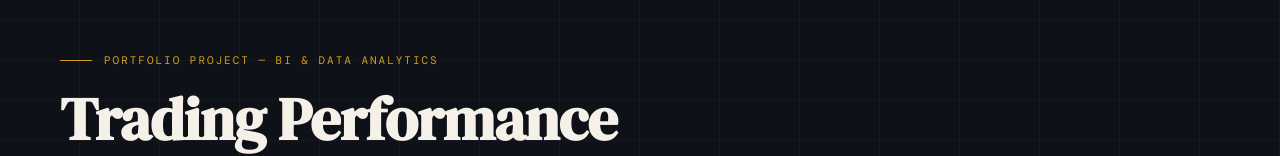
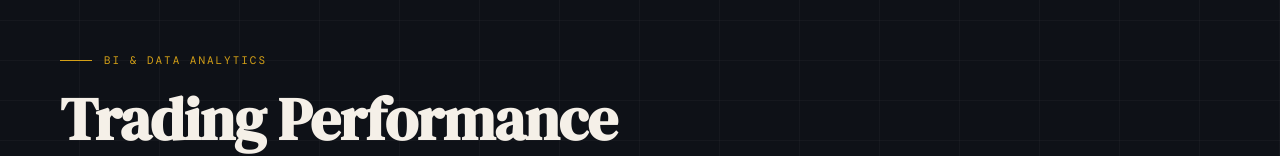
Before and after one commit to NtuthuzeloNgcemu/Trading-Performance-Analytics-Dashboard, a plain HTML site: page index.html in a window 1280 px wide. Shown: the top 156 px of the page. Drawn offline with nearby package versions, Linux system fonts and the light colour scheme.

Commit message:
Update index.html

```diff
--- a/index.html
+++ b/index.html
@@ -390,7 +390,7 @@ body {
 
 <header class="masthead">
   <div class="masthead-inner">
-    <div class="masthead-eyebrow">Portfolio Project &mdash; BI &amp; Data Analytics</div>
+    <div class="masthead-eyebrow"> BI &amp; Data Analytics</div>
     <h1>Trading Performance<br>Analytics Dashboard</h1>
     <p class="masthead-sub">
       A structured analytics system built from my personal Notion trading journal,
```
